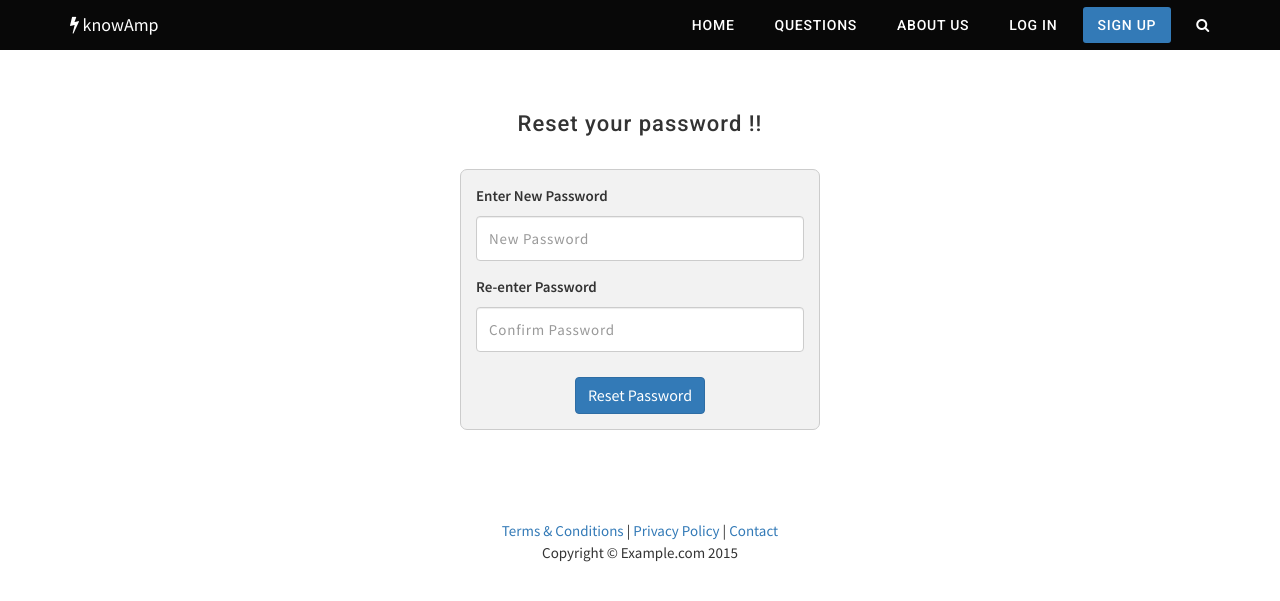
After one commit to multitudetech/design_knowAmp, a PHP site: page /reset.html in a window 1280 px wide. The commit adds this page. Shown: the top 601 px of the page. Run offline with PHP 8.4, Linux system fonts and the light colour scheme.

Commit message:
Reset Pawword Mechanism

```diff
--- a/css/custom.css
+++ b/css/custom.css
@@ -448,8 +448,9 @@ p, ul, ol {
 
 .search_title {
     text-align: center;
-    font-size: 31px;
+    font-size: 30px;
     margin-top: 100px;
+    line-height: 1.4;
 }
 
 .search_title.text-left {
@@ -625,6 +626,7 @@ p, ul, ol {
     font-size: 22px;
     text-transform: none;
     margin-top: 0;
+    line-height: 1.3
 }
 
 .middle_form {
@@ -686,3 +688,21 @@ p, ul, ol {
 .content p {
     margin-bottom: 20px;
 }
+
+.main-forget.main-search {
+    max-width: 460px;
+}
+
+.main-forget.main-search .btn {
+    background: #337ab7;
+    position: static;
+    /* font-size: 16px; */
+    /* letter-spacing: 0.50px; */
+    margin-top: 20px;
+}
+
+.note {
+    margin-top: 40px;
+    color: #888;
+    font-size: 13px;
+}
--- /dev/null
+++ b/reset.html
@@ -0,0 +1,164 @@
+<!DOCTYPE html>
+<!-- Template by Quackit.com -->
+<html lang="en">
+<head>
+    <meta charset="utf-8">
+    <meta http-equiv="X-UA-Compatible" content="IE=edge">
+    <meta name="viewport" content="width=device-width, initial-scale=1">
+    <!-- The above 3 meta tags *must* come first in the head; any other head content must come *after* these tags -->
+
+    <title> knowAmp | Sign Up </title>
+
+    <!-- Bootstrap Core CSS -->
+    <link href="css/bootstrap.min.css" rel="stylesheet">
+
+    <!-- Custom CSS: You can use this stylesheet to override any Bootstrap styles and/or apply your own styles -->
+    <link href="https://maxcdn.bootstrapcdn.com/font-awesome/4.7.0/css/font-awesome.min.css" rel="stylesheet" integrity="sha384-wvfXpqpZZVQGK6TAh5PVlGOfQNHSoD2xbE+QkPxCAFlNEevoEH3Sl0sibVcOQVnN" crossorigin="anonymous">
+    <link href="https://fonts.googleapis.com/css?family=Roboto:400,500,700|Source+Sans+Pro:400,600" rel="stylesheet">
+    <link href="css/custom.css" rel="stylesheet">
+
+    <!-- HTML5 Shim and Respond.js IE8 support of HTML5 elements and media queries -->
+    <!-- WARNING: Respond.js doesn't work if you view the page via file:// -->
+    <!--[if lt IE 9]>
+        <script src="https://oss.maxcdn.com/libs/html5shiv/3.7.0/html5shiv.js"></script>
+        <script src="https://oss.maxcdn.com/libs/respond.js/1.4.2/respond.min.js"></script>
+    <![endif]-->
+
+</head>
+
+<body>
+
+    <!-- Navigation -->
+    <nav class="navbar navbar-fixed-top" role="navigation">
+        <div class="container">
+            <!-- Logo and responsive toggle -->
+            <div class="navbar-header">
+                <button type="button" class="navbar-toggle" data-toggle="collapse" data-target="#navbar">
+                    <span class="sr-only">Toggle navigation</span>
+                    <span class="icon-bar"></span>
+                    <span class="icon-bar"></span>
+                    <span class="icon-bar"></span>
+                </button>
+                <a class="navbar-brand" href="#"><i class="fa fa-bolt" aria-hidden="true"></i> knowAmp </a>
+            </div>
+            <!-- Navbar links -->
+            <div class="collapse navbar-collapse" id="navbar">
+                <ul class="nav navbar-nav navbar-right">
+                    <li class="active">
+                        <a href="#">home</a>
+                    </li>
+                    <li>
+                        <a href="#">questions</a>
+                    </li>
+                    <li>
+                        <a href="#">about us</a>
+                    </li>
+                    <li class="log_sign">
+                    	<a href="#">log in</a>
+                    </li>
+                    <li class="log_sign sign_up">
+                    	<a href="#">Sign Up</a>
+                    </li>
+                    <li>
+                    	<a href="" role="button" data-toggle="modal" data-target="#myModal_search"> <i class="fa fa-search" aria-hidden="true"></i> </a>
+                    </li>
+                </ul>
+
+            </div>
+            <!-- /.navbar-collapse -->
+        </div>
+        <!-- /.container -->
+    </nav>
+
+    <!-- Search Modal -->
+	<div class="modal search_modal fade" id="myModal_search" tabindex="-1" role="dialog" aria-labelledby="myModalLabel">
+	  	<div class="modal-dialog" role="document">
+		    <div class="modal-content">
+		      	<div class="modal-body">
+		      		<h3 class="search_title"> Search knowAmp  </h3>
+		        	<form class="main-search">
+		        		<div class="form-group">
+		        			<input type="search" name="main-search" class="form-control" placeholder="Enter Your Query Here...">
+		        			<button type="submit" class="btn"> <i class="fa fa-search" aria-hidden="true"></i> </button>
+		        		</div>
+
+		        		<button type="button" class="close-modal" data-dismiss="modal" aria-label="Close"><span>&times;</span></button>
+		        	</form>
+		      	</div>
+		    </div>
+	  	</div>
+	</div>
+
+	<section class="signup_box">
+		<div class="container">
+			<div class="row">
+				<div class="col-md-12">
+					<h3 class="title">
+						Reset your password !!
+					</h3>
+				</div>
+			</div>
+			<div class="row">
+				<div class="col-md-4 col-md-offset-4">
+					<form class="middle_form">
+						<div class="row">
+							<div class="col-md-12 form-group">
+								<label>Enter New Password</label>
+								<input type="password" name="password" class="form-control" required="" placeholder="New Password">
+							</div>
+							<div class="col-md-12 form-group">
+								<label>Re-enter Password</label>
+								<input type="password" name="confirm_password" class="form-control" required="" placeholder="Confirm Password">
+							</div>
+						</div>
+						<div class="row">
+							<div class="col-md-12 text-center">
+								<button type="submit" class="btn btn-primary fsize16 space10">Reset Password</button>
+							</div>
+						</div>
+					</form>
+				</div>
+			</div><!--
+			<div class="row">
+				<div class="col-md-8 col-md-offset-2">
+					<div class="middle_form space20">
+						<p> Already registered? <a href="#"> Log In </a> </p>
+					</div>
+				</div>
+			</div> -->
+		</div>
+	</section>
+
+	<footer>
+
+        <div class="small-print">
+        	<div class="container">
+        		<p><a href="#">Terms &amp; Conditions</a> | <a href="#">Privacy Policy</a> | <a href="#">Contact</a></p>
+        		<p>Copyright &copy; Example.com 2015 </p>
+        	</div>
+        </div>
+	</footer>
+
+
+    <!-- jQuery -->
+    <script src="js/jquery-1.11.3.min.js"></script>
+
+    <!-- Bootstrap Core JavaScript -->
+    <script src="js/bootstrap.min.js"></script>
+
+	<!-- IE10 viewport bug workaround -->
+	<script src="js/ie10-viewport-bug-workaround.js"></script>
+
+	<!-- Placeholder Images -->
+	<script src="js/holder.min.js"></script>
+
+	<script type="text/javascript">
+		$('#myModal_search').on('shown.bs.modal', function (e) {
+		  	$('.modal-open').css('padding-right', '0');
+		  	console.log('pass');
+		});
+	</script>
+
+</body>
+
+</html>
```
Also changed, not shown: index.html (+28 -1 lines).
